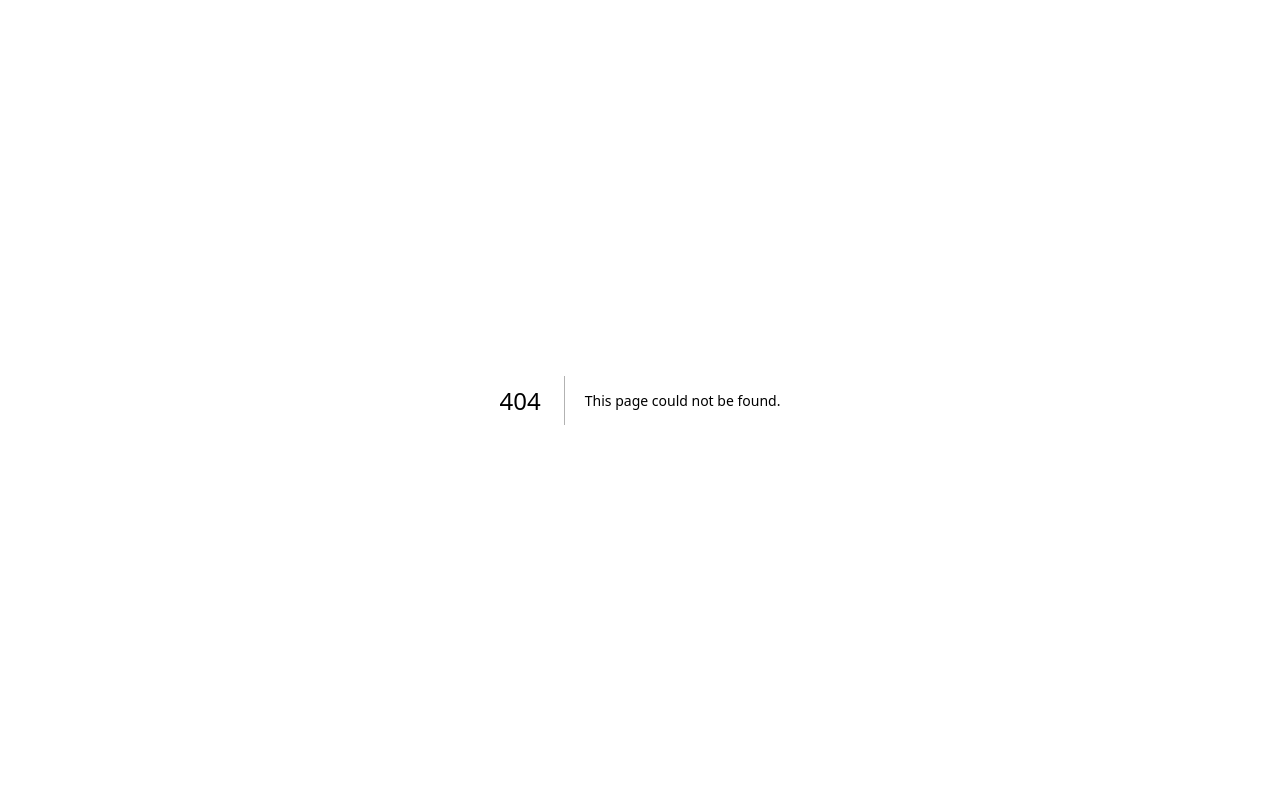
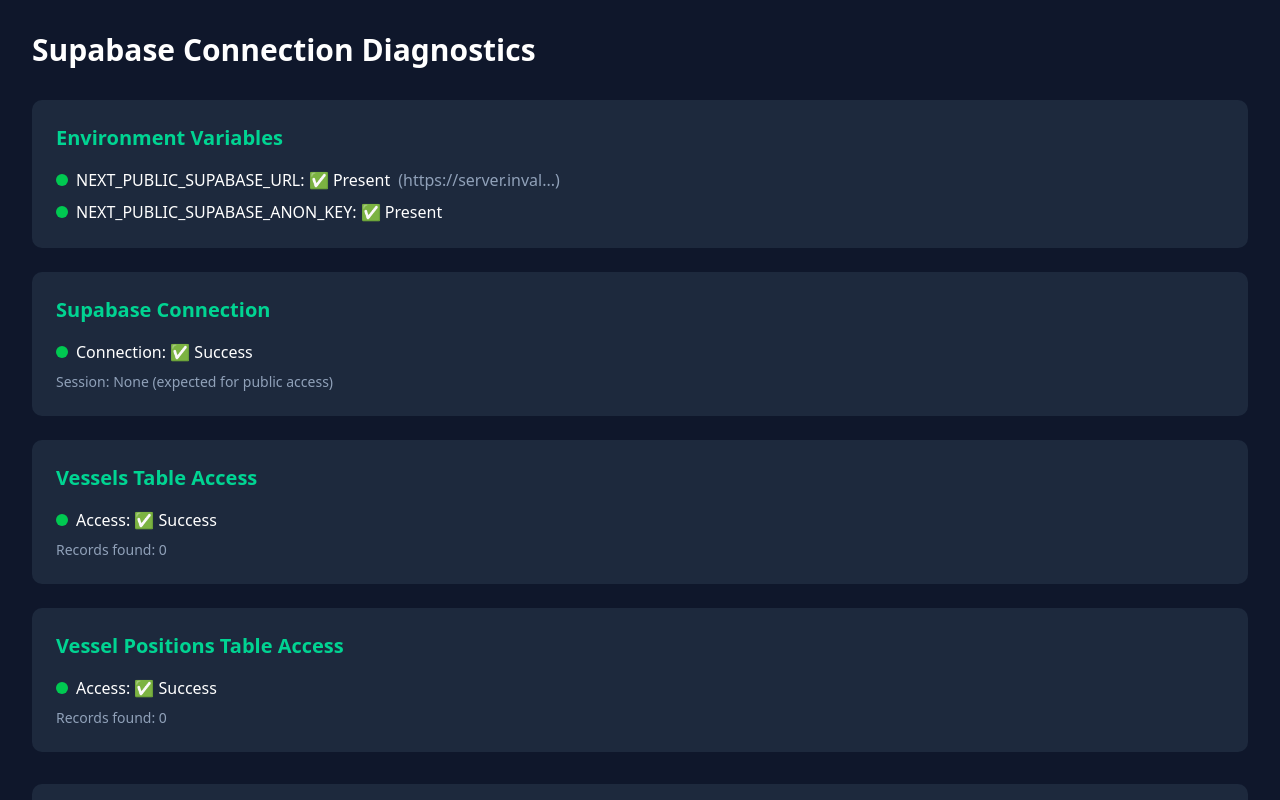
Before and after one commit to apitlekays/thenewsiagaxbencana, a Next.js app: page /debug in a window 1280 px wide. Before the commit this address had no page. Shown: the top 800 px of the page. Built offline with nearby package versions, Linux system fonts and the light colour scheme; no server answers; the database is empty.

Commit message:
debugging

```diff
--- /dev/null
+++ b/src/app/debug/page.tsx
@@ -0,0 +1,203 @@
+"use client";
+
+import { useEffect, useState } from 'react';
+import { createClient } from '@supabase/supabase-js';
+
+export default function DebugPage() {
+  const [diagnostics, setDiagnostics] = useState<any>({});
+  const [loading, setLoading] = useState(true);
+
+  useEffect(() => {
+    const runDiagnostics = async () => {
+      const results: any = {};
+
+      // Check environment variables
+      results.envVars = {
+        supabaseUrl: !!process.env.NEXT_PUBLIC_SUPABASE_URL,
+        supabaseAnonKey: !!process.env.NEXT_PUBLIC_SUPABASE_ANON_KEY,
+        supabaseUrlValue: process.env.NEXT_PUBLIC_SUPABASE_URL?.substring(0, 20) + '...',
+      };
+
+      // Test Supabase connection
+      if (process.env.NEXT_PUBLIC_SUPABASE_URL && process.env.NEXT_PUBLIC_SUPABASE_ANON_KEY) {
+        try {
+          const supabase = createClient(
+            process.env.NEXT_PUBLIC_SUPABASE_URL,
+            process.env.NEXT_PUBLIC_SUPABASE_ANON_KEY
+          );
+
+          // Test basic connection
+          const { data: authData, error: authError } = await supabase.auth.getSession();
+          results.auth = {
+            success: !authError,
+            error: authError?.message,
+            hasSession: !!authData.session
+          };
+
+          // Test vessels table access
+          const { data: vesselsData, error: vesselsError } = await supabase
+            .from('vessels')
+            .select('id, name, status')
+            .limit(5);
+
+          results.vessels = {
+            success: !vesselsError,
+            error: vesselsError?.message,
+            count: vesselsData?.length || 0,
+            sampleData: vesselsData
+          };
+
+          // Test vessel_positions table access
+          const { data: positionsData, error: positionsError } = await supabase
+            .from('vessel_positions')
+            .select('id, vessel_id, gsf_vessel_id')
+            .limit(5);
+
+          results.positions = {
+            success: !positionsError,
+            error: positionsError?.message,
+            count: positionsData?.length || 0,
+            sampleData: positionsData
+          };
+
+        } catch (error) {
+          results.connection = {
+            success: false,
+            error: error instanceof Error ? error.message : 'Unknown error'
+          };
+        }
+      }
+
+      setDiagnostics(results);
+      setLoading(false);
+    };
+
+    runDiagnostics();
+  }, []);
+
+  if (loading) {
+    return (
+      <div className="min-h-screen bg-slate-900 text-white p-8">
+        <h1 className="text-2xl font-bold mb-4">Running Diagnostics...</h1>
+        <div className="animate-spin rounded-full h-8 w-8 border-t-2 border-b-2 border-emerald-500"></div>
+      </div>
+    );
+  }
+
+  return (
+    <div className="min-h-screen bg-slate-900 text-white p-8">
+      <h1 className="text-3xl font-bold mb-8">Supabase Connection Diagnostics</h1>
+
+      <div className="space-y-6">
+        {/* Environment Variables */}
+        <div className="bg-slate-800 p-6 rounded-lg">
+          <h2 className="text-xl font-semibold mb-4 text-emerald-400">Environment Variables</h2>
+          <div className="space-y-2">
+            <div className="flex items-center gap-2">
+              <span className={`w-3 h-3 rounded-full ${diagnostics.envVars?.supabaseUrl ? 'bg-green-500' : 'bg-red-500'}`}></span>
+              <span>NEXT_PUBLIC_SUPABASE_URL: {diagnostics.envVars?.supabaseUrl ? '✅ Present' : '❌ Missing'}</span>
+              {diagnostics.envVars?.supabaseUrlValue && (
+                <span className="text-slate-400">({diagnostics.envVars.supabaseUrlValue})</span>
+              )}
+            </div>
+            <div className="flex items-center gap-2">
+              <span className={`w-3 h-3 rounded-full ${diagnostics.envVars?.supabaseAnonKey ? 'bg-green-500' : 'bg-red-500'}`}></span>
+              <span>NEXT_PUBLIC_SUPABASE_ANON_KEY: {diagnostics.envVars?.supabaseAnonKey ? '✅ Present' : '❌ Missing'}</span>
+            </div>
+          </div>
+        </div>
+
+        {/* Supabase Connection */}
+        {diagnostics.auth && (
+          <div className="bg-slate-800 p-6 rounded-lg">
+            <h2 className="text-xl font-semibold mb-4 text-emerald-400">Supabase Connection</h2>
+            <div className="space-y-2">
+              <div className="flex items-center gap-2">
+                <span className={`w-3 h-3 rounded-full ${diagnostics.auth.success ? 'bg-green-500' : 'bg-red-500'}`}></span>
+                <span>Connection: {diagnostics.auth.success ? '✅ Success' : '❌ Failed'}</span>
+              </div>
+              {diagnostics.auth.error && (
+                <div className="text-red-400 text-sm">Error: {diagnostics.auth.error}</div>
+              )}
+              <div className="text-slate-400 text-sm">
+                Session: {diagnostics.auth.hasSession ? 'Active' : 'None (expected for public access)'}
+              </div>
+            </div>
+          </div>
+        )}
+
+        {/* Vessels Table */}
+        {diagnostics.vessels && (
+          <div className="bg-slate-800 p-6 rounded-lg">
+            <h2 className="text-xl font-semibold mb-4 text-emerald-400">Vessels Table Access</h2>
+            <div className="space-y-2">
+              <div className="flex items-center gap-2">
+                <span className={`w-3 h-3 rounded-full ${diagnostics.vessels.success ? 'bg-green-500' : 'bg-red-500'}`}></span>
+                <span>Access: {diagnostics.vessels.success ? '✅ Success' : '❌ Failed'}</span>
+              </div>
+              {diagnostics.vessels.error && (
+                <div className="text-red-400 text-sm">Error: {diagnostics.vessels.error}</div>
+              )}
+              <div className="text-slate-400 text-sm">
+                Records found: {diagnostics.vessels.count}
+              </div>
+              {diagnostics.vessels.sampleData && diagnostics.vessels.sampleData.length > 0 && (
+                <div className="mt-4">
+                  <h3 className="text-sm font-semibold mb-2">Sample Data:</h3>
+                  <pre className="bg-slate-900 p-3 rounded text-xs overflow-auto">
+                    {JSON.stringify(diagnostics.vessels.sampleData, null, 2)}
+                  </pre>
+                </div>
+              )}
+            </div>
+          </div>
+        )}
+
+        {/* Vessel Positions Table */}
+        {diagnostics.positions && (
+          <div className="bg-slate-800 p-6 rounded-lg">
+            <h2 className="text-xl font-semibold mb-4 text-emerald-400">Vessel Positions Table Access</h2>
+            <div className="space-y-2">
+              <div className="flex items-center gap-2">
+                <span className={`w-3 h-3 rounded-full ${diagnostics.positions.success ? 'bg-green-500' : 'bg-red-500'}`}></span>
+                <span>Access: {diagnostics.positions.success ? '✅ Success' : '❌ Failed'}</span>
+              </div>
+              {diagnostics.positions.error && (
+                <div className="text-red-400 text-sm">Error: {diagnostics.positions.error}</div>
+              )}
+              <div className="text-slate-400 text-sm">
+                Records found: {diagnostics.positions.count}
+              </div>
+              {diagnostics.positions.sampleData && diagnostics.positions.sampleData.length > 0 && (
+                <div className="mt-4">
+                  <h3 className="text-sm font-semibold mb-2">Sample Data:</h3>
+                  <pre className="bg-slate-900 p-3 rounded text-xs overflow-auto">
+                    {JSON.stringify(diagnostics.positions.sampleData, null, 2)}
+                  </pre>
+                </div>
+              )}
+            </div>
+          </div>
+        )}
+
+        {/* Connection Error */}
+        {diagnostics.connection && (
+          <div className="bg-slate-800 p-6 rounded-lg">
+            <h2 className="text-xl font-semibold mb-4 text-red-400">Connection Error</h2>
+            <div className="text-red-400">{diagnostics.connection.error}</div>
+          </div>
+        )}
+      </div>
+
+      <div className="mt-8 p-4 bg-slate-800 rounded-lg">
+        <h3 className="text-lg font-semibold mb-2">Next Steps:</h3>
+        <ul className="list-disc list-inside space-y-1 text-sm">
+          <li>If environment variables are missing, add them to your Vercel project settings</li>
+          <li>If connection fails, check your Supabase project URL and anon key</li>
+          <li>If table access fails, check RLS policies in Supabase dashboard</li>
+          <li>If vessels table is empty, run the edge function to fetch data</li>
+        </ul>
+      </div>
+    </div>
+  );
+}
```
